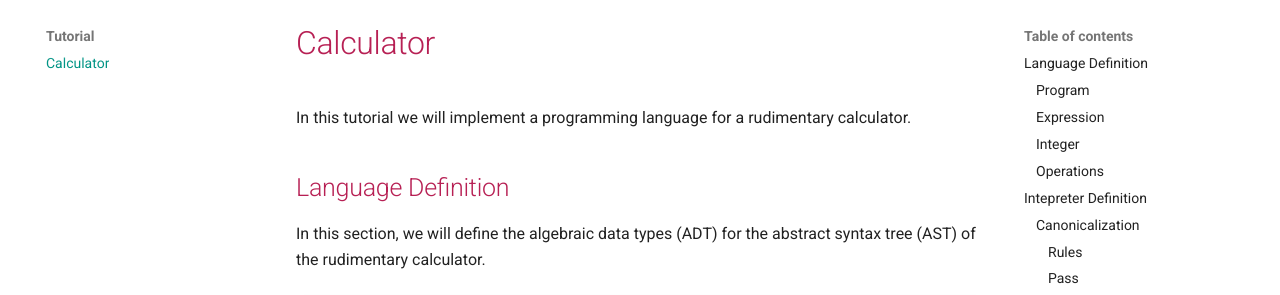
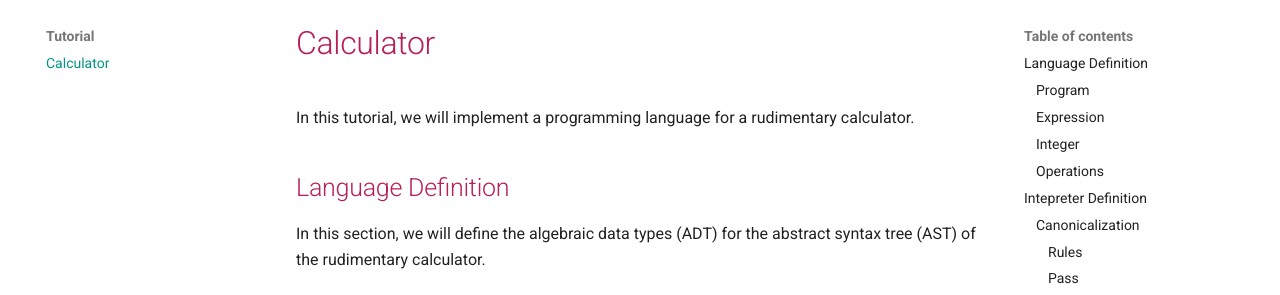
Before and after one commit to OpenQuantumDesign/oqd-compiler-infrastructure, an MkDocs documentation site: the page built from docs/tutorial/calculator.md, in a window 1280 px wide and 900 px high. Shown: the part 123-418 px from the top of the window. Built offline with MkDocs 1.6.1 and Material for MkDocs 9.7.7, drawn with Linux system fonts in a browser that asks for light colours; comment, search, counter and statistics services are not loaded.

```diff
--- a/docs/tutorial/calculator.md
+++ b/docs/tutorial/calculator.md
@@ -1,4 +1,4 @@
-In this tutorial we will implement a programming language for a rudimentary calculator.
+In this tutorial, we will implement a programming language for a rudimentary calculator.
 
 ## Language Definition
 
```
